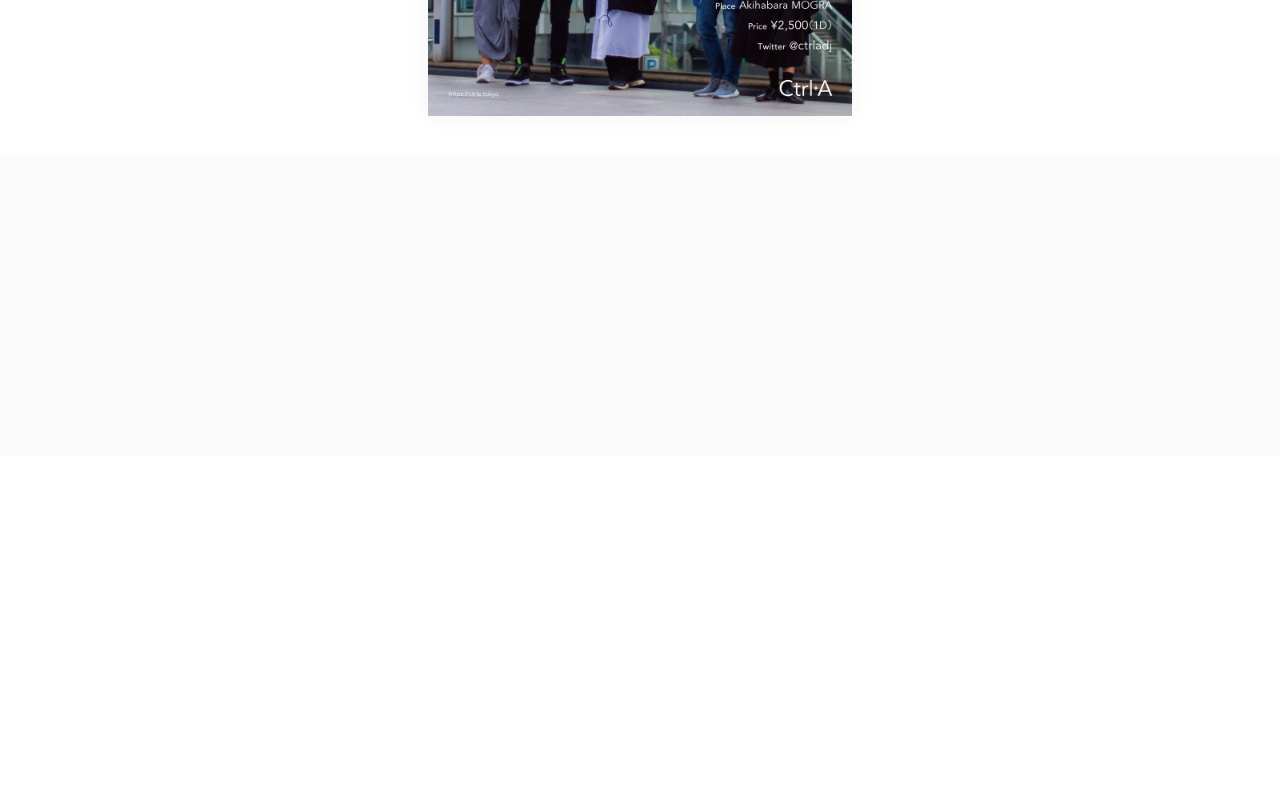
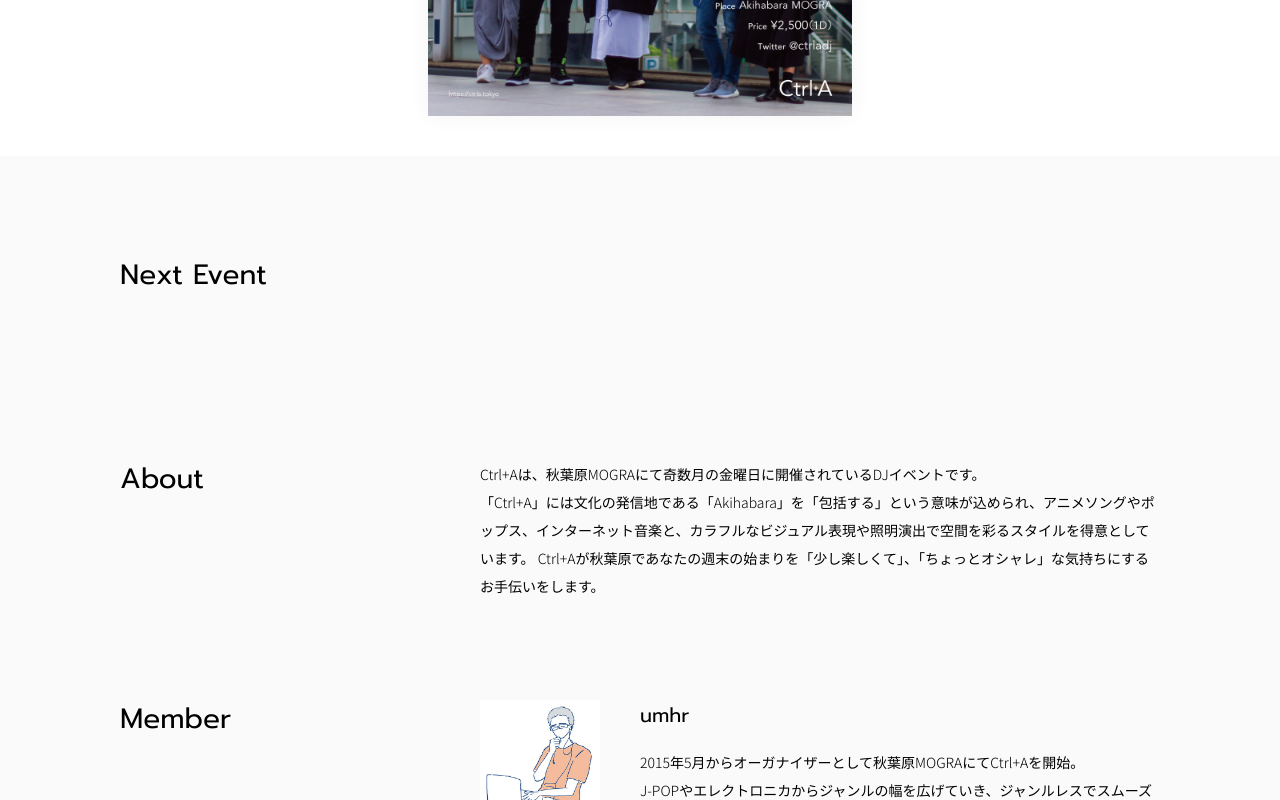
Before and after one commit to nanaki14/ctrla-website, a Gatsby site: page / in a window 1280 px wide. Shown: the part 585-1385 px from the top of the page. Before the commit the page ends 1041 px from the top, so only its background shows below. Built offline with nearby package versions, Linux system fonts and the light colour scheme; Gatsby itself is replaced by a stand-in of ours.

Commit message:
feat: 🎸 members

```diff
--- /dev/null
+++ b/src/components/atoms/PrimaryText.js
@@ -0,0 +1,17 @@
+import React from 'react'
+import styled from 'styled-components'
+
+const PrimaryText = ({ children }) => {
+
+  return (
+    <Wrapper>
+      {children}
+    </Wrapper>
+  )
+}
+
+const Wrapper = styled.p`
+  ${props => props.theme.mixins.font_text}
+`
+
+export default PrimaryText
--- /dev/null
+++ b/src/components/atoms/SectionTitle.js
@@ -0,0 +1,21 @@
+import React from 'react'
+import styled from 'styled-components'
+
+const SectionTitle = ({ level = 2, children }) => {
+  const Htag = `h${level}`
+
+  return (
+    <Wrapper>
+      <Htag>{children}</Htag>
+    </Wrapper>
+  )
+}
+
+const Wrapper = styled.div`
+  margin-bottom: 66px;
+  font-weight: 300;
+  ${props => props.theme.mixins.font_prompt}
+  ${props => props.theme.mixins.font_h1}
+`
+
+export default SectionTitle
--- a/src/components/molecules/Hero.js
+++ b/src/components/molecules/Hero.js
@@ -14,7 +14,7 @@ const Hero = () => {
 }
 
 const Wrapper = styled.div`
-padding: 40px ${props => props.theme.sizes.pc.side_padding}px;
+  padding: 40px ${props => props.theme.sizes.pc.side_padding}px;
   background-color: ${props => props.theme.colors.white};
 `
 
--- /dev/null
+++ b/src/components/molecules/MemberItem.js
@@ -0,0 +1,66 @@
+import React from 'react'
+import styled from 'styled-components'
+import {nl2br} from '../utils/'
+import PrimaryText from '../atoms/PrimaryText'
+
+const MemberItem = ({ member }) => {
+  return (
+    <Wrapper>
+      <figure>
+        <img src={member.icon} />
+      </figure>
+      <div>
+        <Title>{member.name}</Title>
+        <PrimaryText>{nl2br(member.detail)}</PrimaryText>
+        <SocialLinks>
+          {member.social.map((link) => (
+            <li key={link.name}>
+              <a href={link.link} target="_blank">{link.name}</a>
+            </li>
+          ))}
+        </SocialLinks>
+      </div>
+    </Wrapper>
+  )
+}
+
+const Wrapper = styled.article`
+  display: flex;
+  > figure {
+    width: 120px;
+  }
+  > div {
+    flex: 1;
+    padding-left: 40px;
+  }
+  & + & {
+    margin-top: 63px;
+  }
+`
+
+const Title = styled.h3`
+  margin-bottom: 18px;
+  font-family: 'Prompt', 'Noto Sans JP', sans-serif;
+  ${props => props.theme.mixins.font_h2}
+`
+
+const SocialLinks = styled.ul`
+  li {
+    margin-top: 24px;
+    & + li {
+      margin-top: 16px;
+    }
+    a {
+      text-decoration: underline;
+      transition: 0.3s ${props => props.theme.easings.ease_out_cubic};
+      ${props => props.theme.mixins.font_prompt}
+      ${props => props.theme.mixins.font_text}
+      &:hover {
+        color: ${props => props.theme.colors.hover};
+        text-decoration: none;
+      }
+    }
+  }
+`
+
+export default MemberItem
--- /dev/null
+++ b/src/components/utils/index.js
@@ -0,0 +1,6 @@
+import {createElement} from 'react'
+
+export const nl2br = (text) => {
+  const regex = /(\n)/g
+  return text.split(regex).map((line, index) => (line.match(regex) ? createElement('br', { key: index }) : line))
+}
--- a/src/pages/index.js
+++ b/src/pages/index.js
@@ -4,7 +4,86 @@ import React from 'react'
 import LayoutContainer from '../components/utils/LayoutContainer'
 import { ContentsCcntainer, ContentsInner, SectionContainer, GridCcntainer, GridItem } from '../components/utils/Containers'
 import Seo from '../components/utils/Seo'
+import SectionTitle from '../components/atoms/SectionTitle'
+import PrimaryText from '../components/atoms/PrimaryText'
 import Hero from '../components/molecules/Hero'
+import MemberItem from '../components/molecules/MemberItem'
+
+import umhr from '../assets/images/member/umhr.png'
+import cyan from '../assets/images/member/cyan.png'
+import kazzone from '../assets/images/member/kazzone.png'
+import conosyunya from '../assets/images/member/conosyunya.png'
+import sukiamaki from '../assets/images/member/sukiamaki.png'
+
+const members = [
+  {
+    icon: umhr,
+    name: 'umhr',
+    detail: '2015年5月からオーガナイザーとして秋葉原MOGRAにてCtrl+Aを開始。\nJ-POPやエレクトロニカからジャンルの幅を広げていき、ジャンルレスでスムーズにミックスするスタイルを展開している。',
+    social: [
+      {
+        name: 'twitter',
+        link: ''
+      }
+    ]
+  },
+  {
+    icon: kazzone,
+    name: 'KAZZONE',
+    detail: '2010年、DJ活動を沖縄G-shelterではじめ、後にTKGのレジデントDJをつとめる。そこでインターネットでかき集めたアニソンリミックスをメインにプレイするようになる。\n2015年、活動の場を東京へ移し、Ctrl+Aの始動に参画する。自身で作ったEditを武器にアニソン・J-POPをメインにプレイし、平日の夜を盛り上げる。\n「DJing x Engineering」をモットーにLED照明とそのコントロールソフトウェアを制作し、音楽だけにとどまらないクラブ内の空間演出を総合的に開拓している。',
+    social: [
+      {
+        name: 'twitter',
+        link: ''
+      },
+      {
+        name: 'SoundCloud',
+        link: ''
+      },
+      {
+        name: 'Mixcloud',
+        link: ''
+      }
+    ]
+  },
+  {
+    icon: conosyunya,
+    name: 'CoNoSyuNya',
+    detail: '1991年、石川県金沢市出身。ドラムンベースやエレクトロニカを主軸に独自の解釈で他の様々なジャンルを取り入れるプレイスタイルを得意とする。日々のスケッチを描き溜めた自身のサウンドクラウドは累計50万再生を記録。\nVJとしては、メディアアートを扱う経歴の中で培ったオーディオインタラクティヴの知識を応用し、「音を映像に変換する」表現を武器にソリッドでエクスペリメンタルな空間演出を得意とする。都内のベースミュージックシーンを中心にフロアを彩る姿は国内外でも評価を受けている。',
+    social: [
+      {
+        name: 'twitter',
+        link: ''
+      },
+      {
+        name: 'SoundCloud',
+        link: ''
+      }
+    ]
+  },
+  {
+    icon: cyan,
+    name: 'cyan',
+    detail: '2015年初夏、都内を中心にVJ活動を開始。\n透明感のある映像で、スクリーンを照明と捉えて空間を演出します。',
+    social: [
+      {
+        name: 'twitter',
+        link: ''
+      }
+    ]
+  },
+  {
+    icon: sukiamaki,
+    name: 'sukiamaki',
+    detail: '96年生まれ、東京田舎出身横浜田舎在住。高校3年間の青春とデータ通信量をクラブイベント配信に捧げ、浪人。当時のアニソンリミックスやネットレーベル音楽から影響を受ける。2016年よりVJ活動・2017年よりDJ活動を開始し、主に幾何学的な映像を好む。秋葉原や渋谷を中心に活動中。好きな食べ物は生ハム。',
+    social: [
+      {
+        name: 'twitter',
+        link: ''
+      }
+    ]
+  }
+]
 
 const IndexPage = () => (
   <LayoutContainer>
@@ -15,15 +94,35 @@ const IndexPage = () => (
 
         <SectionContainer>
           <GridCcntainer>
-            <GridItem column={1}></GridItem>
+            <GridItem column={1}>
+              <SectionTitle>Next Event</SectionTitle>
+            </GridItem>
             <GridItem column={2}></GridItem>
           </GridCcntainer>
         </SectionContainer>
 
         <SectionContainer>
           <GridCcntainer>
-            <GridItem column={1}></GridItem>
-            <GridItem column={2}></GridItem>
+            <GridItem column={1}>
+              <SectionTitle>About</SectionTitle>
+            </GridItem>
+            <GridItem column={2}>
+              <PrimaryText>
+              Ctrl+Aは、秋葉原MOGRAにて奇数月の金曜日に開催されているDJイベントです。<br />
+「Ctrl+A」には文化の発信地である「Akihabara」を「包括する」という意味が込められ、アニメソングやポップス、インターネット音楽と、カラフルなビジュアル表現や照明演出で空間を彩るスタイルを得意としています。 Ctrl+Aが秋葉原であなたの週末の始まりを「少し楽しくて」、「ちょっとオシャレ」な気持ちにするお手伝いをします。
+              </PrimaryText>
+            </GridItem>
+          </GridCcntainer>
+        </SectionContainer>
+
+        <SectionContainer>
+          <GridCcntainer>
+            <GridItem column={1}>
+              <SectionTitle>Member</SectionTitle>
+            </GridItem>
+            <GridItem column={2}>
+              {members.map(member => <MemberItem key={member.name} member={member} />)}
+            </GridItem>
           </GridCcntainer>
         </SectionContainer>
 
```
Also changed, not shown: src/assets/images/member/conosyunya.png (added), src/assets/images/member/cyan.png (added), src/assets/images/member/kazzone.png (added), src/assets/images/member/sukiamaki.png (added), src/assets/images/member/umhr.png (added).
